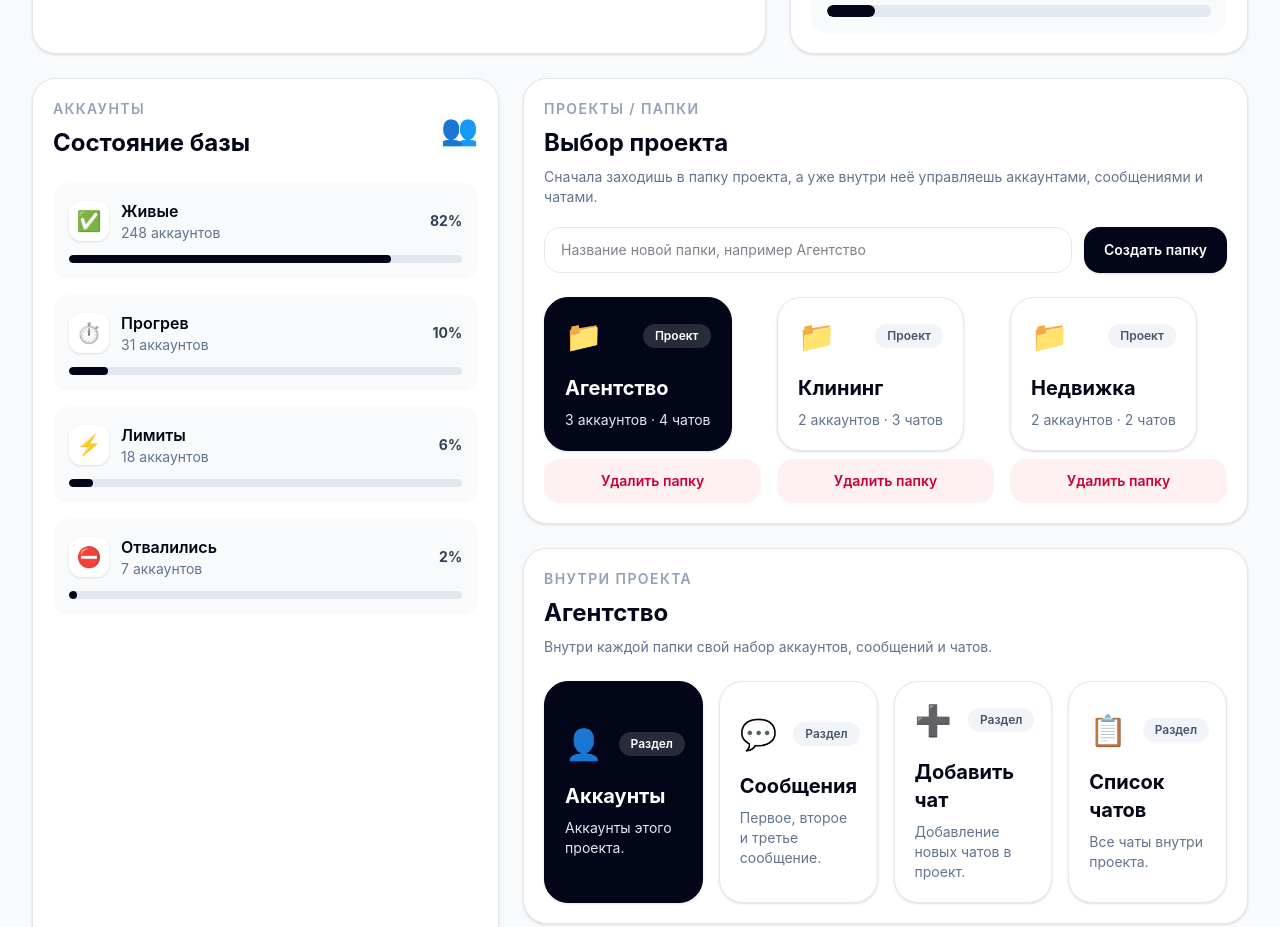
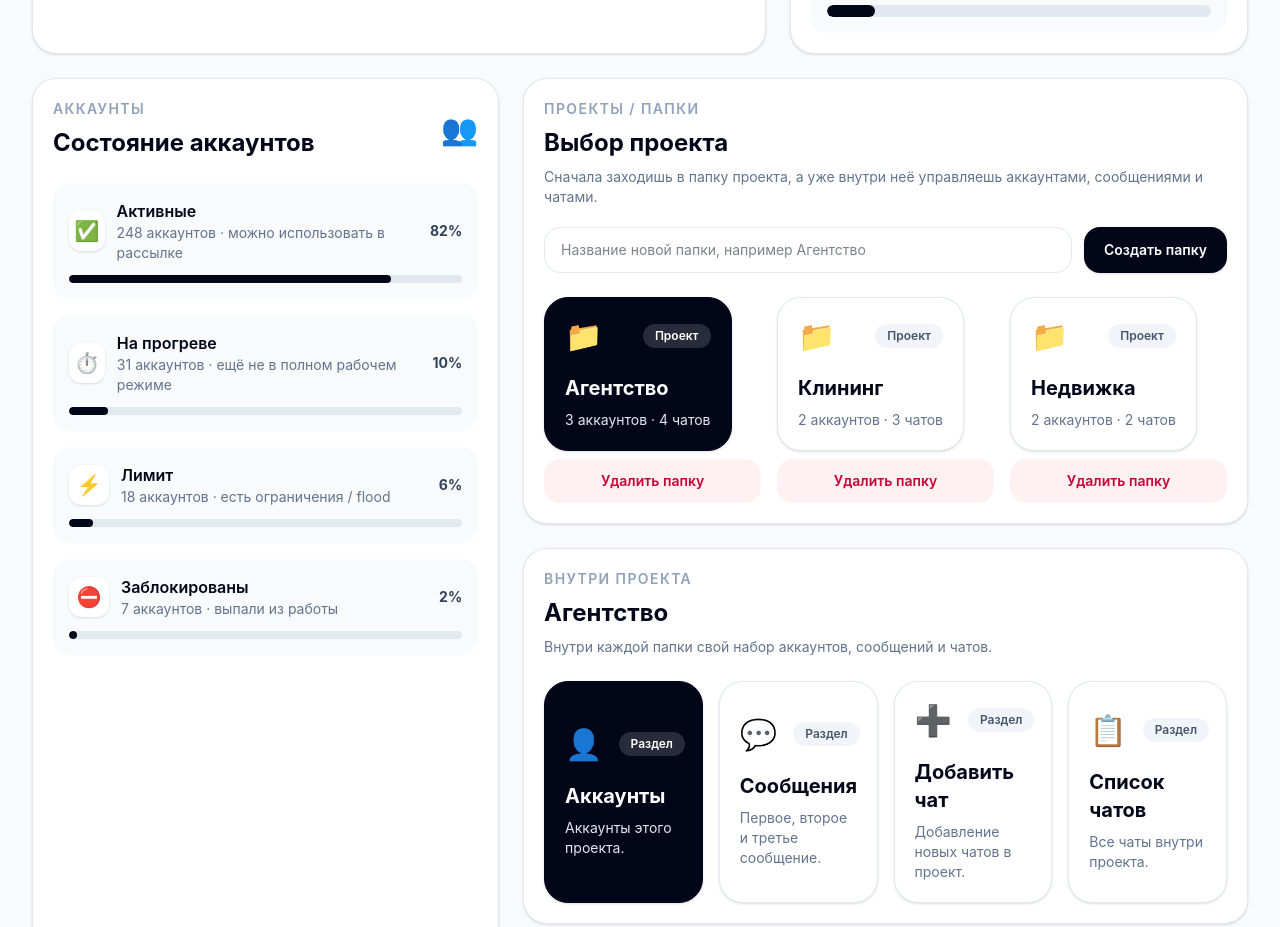
Before and after one commit to andreysparksy/Openclaw-panda, a React (Vite) app in the folder website/spam/bot-analytics-dashboard/: page / in a window 1280 px wide. Shown: the part 900-1827 px from the top of the page. Built offline with nearby package versions, Linux system fonts and the light colour scheme.

Commit message:
Update account state summary in spam dashboard

```diff
--- a/website/spam/bot-analytics-dashboard/src/App.jsx
+++ b/website/spam/bot-analytics-dashboard/src/App.jsx
@@ -25,10 +25,10 @@ const projectStatuses = [
 ];
 
 const accountGroups = [
-  { label: "Живые", value: 248, percent: 82, icon: "✅" },
-  { label: "Прогрев", value: 31, percent: 10, icon: "⏱️" },
-  { label: "Лимиты", value: 18, percent: 6, icon: "⚡" },
-  { label: "Отвалились", value: 7, percent: 2, icon: "⛔" },
+  { label: "Активные", value: 248, percent: 82, icon: "✅", hint: "можно использовать в рассылке" },
+  { label: "На прогреве", value: 31, percent: 10, icon: "⏱️", hint: "ещё не в полном рабочем режиме" },
+  { label: "Лимит", value: 18, percent: 6, icon: "⚡", hint: "есть ограничения / flood" },
+  { label: "Заблокированы", value: 7, percent: 2, icon: "⛔", hint: "выпали из работы" },
 ];
 
 const projectSections = [
@@ -586,7 +586,7 @@ export default function BotAnalyticsDashboard() {
               <div className="flex items-center justify-between gap-4">
                 <div>
                   <p className="text-sm font-semibold uppercase tracking-widest text-slate-400">Аккаунты</p>
-                  <h2 className="mt-2 text-2xl font-bold">Состояние базы</h2>
+                  <h2 className="mt-2 text-2xl font-bold">Состояние аккаунтов</h2>
                 </div>
                 <span className="text-3xl">👥</span>
               </div>
@@ -599,7 +599,7 @@ export default function BotAnalyticsDashboard() {
                         <div className="flex h-10 w-10 items-center justify-center rounded-xl bg-white text-xl shadow-sm">{group.icon}</div>
                         <div>
                           <p className="font-semibold">{group.label}</p>
-                          <p className="text-sm text-slate-500">{group.value} аккаунтов</p>
+                          <p className="text-sm text-slate-500">{group.value} аккаунтов · {group.hint}</p>
                         </div>
                       </div>
                       <p className="text-sm font-bold text-slate-700">{group.percent}%</p>
```
